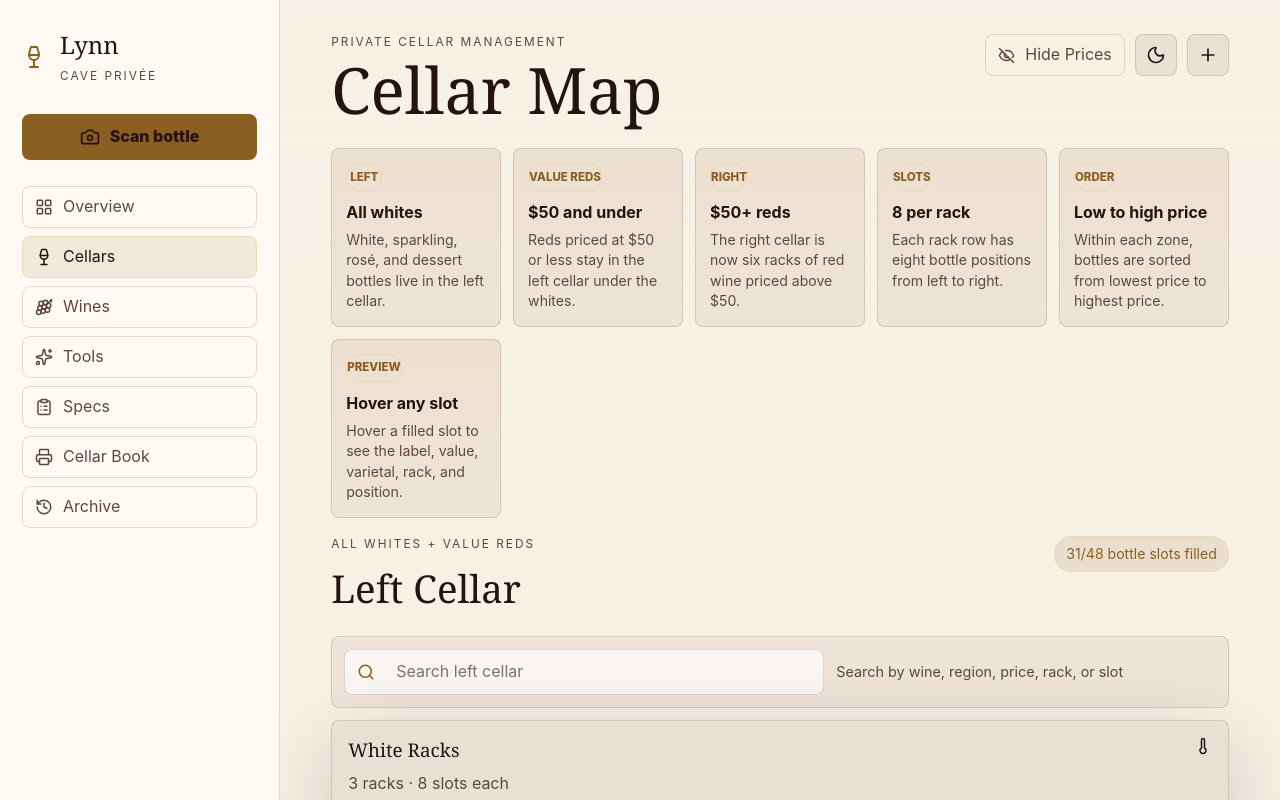
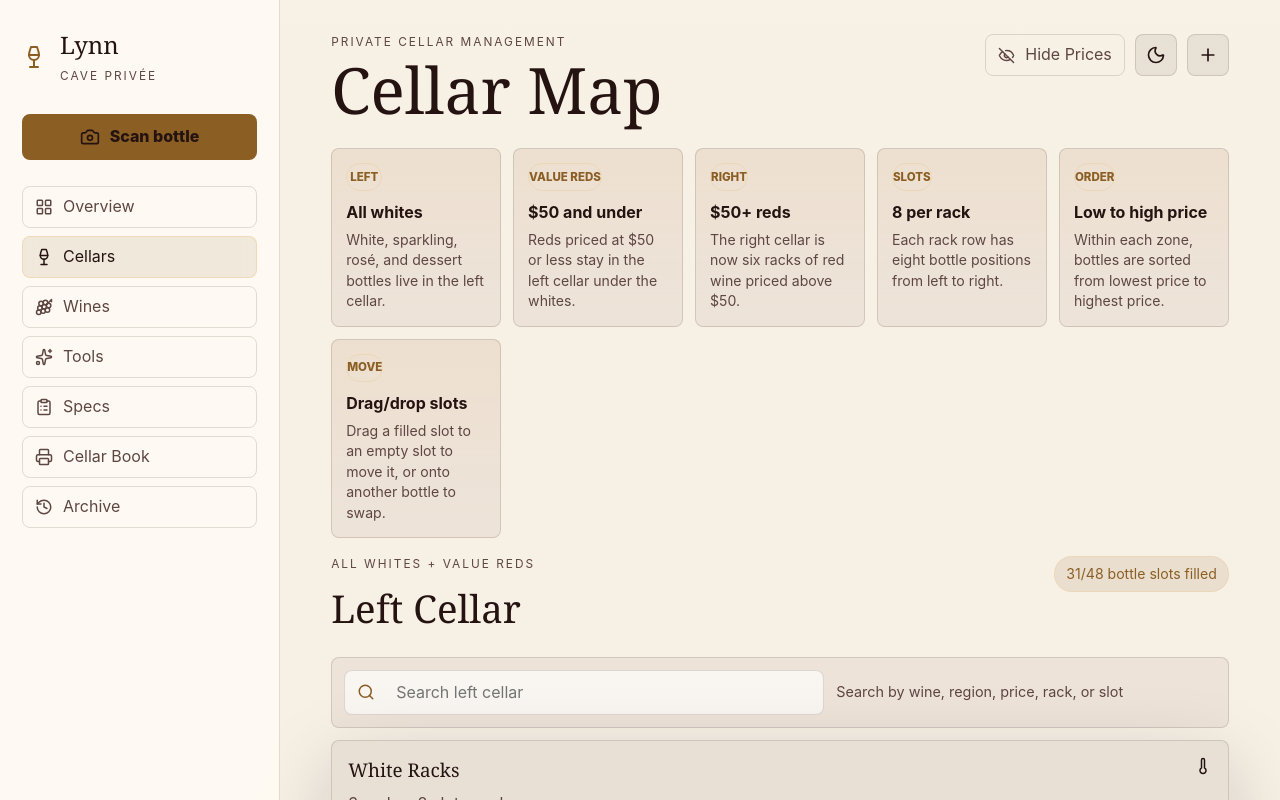
Before and after one commit to athenawlynn/wine-cellar-rebuild, a React (Vite) app: page / in a window 1280 px wide. Both pictures are taken after a click on the button "Cellars". Shown: the top 800 px of the page. Built offline with nearby package versions, Linux system fonts and the light colour scheme.

Commit message:
Add drag and drop cellar placement

```diff
--- a/src/main.jsx
+++ b/src/main.jsx
@@ -257,6 +257,8 @@ function cellarForWine(wine) {
 }
 
 function zoneForWine(wine, cellar = cellarForWine(wine)) {
+  const zoneOverride = wine.zoneOverride;
+  if (["top", "bottom", "fullRed"].includes(zoneOverride)) return zoneOverride;
   if (isWhiteZoneWine(wine)) return "top";
   return cellar === 2 ? "fullRed" : "bottom";
 }
@@ -345,6 +347,68 @@ function applyCellarPlacement(wines) {
         })),
     )
     .sort((a, b) => Number(a.id || 0) - Number(b.id || 0));
+}
+
+function placementGroupKey(wine) {
+  return `${wine.cellar}-${wine.zone}`;
+}
+
+function withManualPlacement(wine, cellar, zone, priority) {
+  return normalizeWine({
+    ...wine,
+    cellarOverride: cellar,
+    zoneOverride: zone,
+    placementPriority: priority,
+  });
+}
+
+function reorderManualPlacement(wines, sourceId, target) {
+  const source = wines.find((wine) => wine.id === sourceId);
+  if (!source) return wines;
+  const targetWine = target.targetWineId ? wines.find((wine) => wine.id === target.targetWineId) : null;
+  if (targetWine?.id === source.id) return wines;
+
+  const sourceKey = placementGroupKey(source);
+  const targetKey = `${target.cellar}-${target.zone}`;
+
+  if (targetWine && sourceKey === targetKey) {
+    const ordered = wines
+      .filter((wine) => placementGroupKey(wine) === sourceKey)
+      .sort((a, b) => Number(a.slot || 0) - Number(b.slot || 0) || placementSort(a, b));
+    const sourceIndex = ordered.findIndex((wine) => wine.id === source.id);
+    const targetIndex = ordered.findIndex((wine) => wine.id === targetWine.id);
+    if (sourceIndex < 0 || targetIndex < 0) return wines;
+    const swapped = [...ordered];
+    [swapped[sourceIndex], swapped[targetIndex]] = [swapped[targetIndex], swapped[sourceIndex]];
+    const replacements = new Map(swapped.map((wine, index) => [wine.id, withManualPlacement(wine, source.cellar, source.zone, index + 1)]));
+    return wines.map((wine) => replacements.get(wine.id) || wine);
+  }
+
+  const byKey = (key) => wines
+    .filter((wine) => placementGroupKey(wine) === key && wine.id !== source.id && wine.id !== targetWine?.id)
+    .sort((a, b) => Number(a.slot || 0) - Number(b.slot || 0) || placementSort(a, b));
+  const groupKeys = new Set([sourceKey, targetKey]);
+  const reorderedByKey = {};
+
+  for (const key of groupKeys) {
+    const group = byKey(key);
+    if (targetWine && key === sourceKey) {
+      const sourceIndex = Math.max(0, Math.min(group.length, Number(source.slot || 1) - 1));
+      group.splice(sourceIndex, 0, { ...targetWine, cellar: source.cellar, zone: source.zone });
+    } else if (key === targetKey) {
+      const targetIndex = Math.max(0, Math.min(group.length, Number(target.slot || 1) - 1));
+      group.splice(targetIndex, 0, { ...source, cellar: target.cellar, zone: target.zone });
+    }
+    reorderedByKey[key] = group.map((wine, index) => withManualPlacement(
+      wine,
+      key === targetKey ? target.cellar : source.cellar,
+      key === targetKey ? target.zone : source.zone,
+      index + 1,
+    ));
+  }
+
+  const replacements = new Map(Object.values(reorderedByKey).flat().map((wine) => [wine.id, wine]));
+  return wines.map((wine) => replacements.get(wine.id) || wine);
 }
 
 function loadWines() {
@@ -807,6 +871,16 @@ function App() {
     return placed;
   }
 
+  function moveWinePlacement(sourceId, target) {
+    const source = wines.find((wine) => wine.id === sourceId);
+    if (!source) return;
+    const next = reorderManualPlacement(wines, sourceId, target);
+    const placed = persistWines(next);
+    const movedWine = placed.find((wine) => wine.id === sourceId);
+    if (movedWine) setActiveWineId(movedWine.id);
+    showToast(target.targetWineId ? "Cellar slots swapped." : "Placement saved.");
+  }
+
   function openTool(tab) {
     setToolTab(tab);
     setView("tools");
@@ -980,7 +1054,7 @@ function App() {
         </header>
 
         {view === "dashboard" && <Dashboard stats={stats} wines={wines} openWine={(id) => { setActiveWineId(id); setView("detail"); }} setView={setView} openTool={openTool} />}
-        {view === "cellars" && <Cellars wines={wines} openWine={(id) => { setActiveWineId(id); setView("detail"); }} showPrices={showPrices} />}
+        {view === "cellars" && <Cellars wines={wines} openWine={(id) => { setActiveWineId(id); setView("detail"); }} showPrices={showPrices} moveWinePlacement={moveWinePlacement} />}
         {view === "collection" && (
           <Collection
             wines={wines}
@@ -1590,11 +1664,22 @@ function PrintAppendixTable({ title, kicker, rows, showPrices }) {
   );
 }
 
-function Cellars({ wines, openWine, showPrices }) {
+function Cellars({ wines, openWine, showPrices, moveWinePlacement }) {
   const [cellarQueries, setCellarQueries] = useState({ 1: "", 2: "" });
+  const [draggingWineId, setDraggingWineId] = useState(null);
+  const [dropTarget, setDropTarget] = useState("");
 
   function setCellarQuery(cellar, value) {
     setCellarQueries((current) => ({ ...current, [cellar]: value }));
+  }
+
+  function handleSlotDrop(event, target) {
+    event.preventDefault();
+    const sourceId = Number(event.dataTransfer.getData("text/plain") || draggingWineId);
+    setDropTarget("");
+    setDraggingWineId(null);
+    if (!sourceId) return;
+    moveWinePlacement(sourceId, target);
   }
 
   return (
@@ -1631,11 +1716,11 @@ function Cellars({ wines, openWine, showPrices }) {
             <div className="cellar-layout">
               {cellar === 1 ? (
                 <>
-                  <Zone title="White Racks" cellar={cellar} zone="top" wines={wines} openWine={openWine} showPrices={showPrices} searchQuery={query} />
-                  <Zone title="Red Racks Under $50" cellar={cellar} zone="bottom" wines={wines} openWine={openWine} showPrices={showPrices} searchQuery={query} />
+                  <Zone title="White Racks" cellar={cellar} zone="top" wines={wines} openWine={openWine} showPrices={showPrices} searchQuery={query} draggingWineId={draggingWineId} setDraggingWineId={setDraggingWineId} dropTarget={dropTarget} setDropTarget={setDropTarget} handleSlotDrop={handleSlotDrop} />
+                  <Zone title="Red Racks Under $50" cellar={cellar} zone="bottom" wines={wines} openWine={openWine} showPrices={showPrices} searchQuery={query} draggingWineId={draggingWineId} setDraggingWineId={setDraggingWineId} dropTarget={dropTarget} setDropTarget={setDropTarget} handleSlotDrop={handleSlotDrop} />
                 </>
               ) : (
-                <Zone title="Red Racks $50+" cellar={cellar} zone="fullRed" wines={wines} openWine={openWine} showPrices={showPrices} searchQuery={query} />
+                <Zone title="Red Racks $50+" cellar={cellar} zone="fullRed" wines={wines} openWine={openWine} showPrices={showPrices} searchQuery={query} draggingWineId={draggingWineId} setDraggingWineId={setDraggingWineId} dropTarget={dropTarget} setDropTarget={setDropTarget} handleSlotDrop={handleSlotDrop} />
               )}
             </div>
           </section>
@@ -1652,7 +1737,7 @@ function CellarRules() {
     ["Right", "$50+ reds", "The right cellar is now six racks of red wine priced above $50."],
     ["Slots", "8 per rack", "Each rack row has eight bottle positions from left to right."],
     ["Order", "Low to high price", "Within each zone, bottles are sorted from lowest price to highest price."],
-    ["Preview", "Hover any slot", "Hover a filled slot to see the label, value, varietal, rack, and position."],
+    ["Move", "Drag/drop slots", "Drag a filled slot to an empty slot to move it, or onto another bottle to swap."],
   ];
   return (
     <section className="rule-band">
@@ -1667,7 +1752,7 @@ function CellarRules() {
   );
 }
 
-function Zone({ title, cellar, zone, wines, openWine, showPrices, searchQuery = "" }) {
+function Zone({ title, cellar, zone, wines, openWine, showPrices, searchQuery = "", draggingWineId, setDraggingWineId, dropTarget, setDropTarget, handleSlotDrop }) {
   const zoneWines = wines.filter((wine) => wine.cellar === cellar && wine.zone === zone);
   const bottleSlots = bottleSlotsForWines(zoneWines);
   const rackType = zone === "top" ? "White" : "Red";
@@ -1715,10 +1800,32 @@ function Zone({ title, cellar, zone, wines, openWine, showPrices, searchQuery =
                   const wine = bottle?.wine;
                   const meta = getSlotMeta(zone, slot);
                   const isSearchMatch = wine && matchesCellarSearch(wine, searchQuery);
+                  const dropKey = `${cellar}-${zone}-${slot}`;
                   return (
                     <button
                       key={slot}
-                      className={`slot ${wine ? "filled" : ""} ${hasSearch && wine ? (isSearchMatch ? "search-match" : "search-muted") : ""}`}
+                      className={`slot ${wine ? "filled" : ""} ${draggingWineId && wine?.id === draggingWineId ? "dragging" : ""} ${dropTarget === dropKey ? "drop-target" : ""} ${hasSearch && wine ? (isSearchMatch ? "search-match" : "search-muted") : ""}`}
+                      draggable={Boolean(wine)}
+                      onDragStart={(event) => {
+                        if (!wine) return;
+                        event.dataTransfer.setData("text/plain", String(wine.id));
+                        event.dataTransfer.effectAllowed = "move";
+                        setDraggingWineId(wine.id);
+                      }}
+                      onDragEnd={() => {
+                        setDraggingWineId(null);
+                        setDropTarget("");
+                      }}
+                      onDragOver={(event) => {
+                        if (!draggingWineId) return;
+                        event.preventDefault();
+                        event.dataTransfer.dropEffect = "move";
+                        setDropTarget(dropKey);
+                      }}
+                      onDragLeave={() => {
+                        if (dropTarget === dropKey) setDropTarget("");
+                      }}
+                      onDrop={(event) => handleSlotDrop(event, { cellar, zone, slot, targetWineId: wine?.id })}
                       onClick={() => wine && openWine(wine.id)}
                       title={wine ? wineTitle(wine) : "Empty slot"}
                     >
--- a/src/styles.css
+++ b/src/styles.css
@@ -811,6 +811,48 @@ p {
 .slot:focus {
   z-index: 40;
   opacity: 1;
+}
+
+.slot[draggable="true"] {
+  cursor: grab;
+}
+
+.slot[draggable="true"]:active {
+  cursor: grabbing;
+}
+
+.slot.dragging {
+  opacity: 0.48;
+  outline: 2px dashed rgba(233, 191, 127, 0.72);
+  outline-offset: 3px;
+}
+
+.slot.drop-target {
+  border-color: rgba(233, 191, 127, 0.92);
+  background:
+    linear-gradient(180deg, rgba(233, 191, 127, 0.28), rgba(110, 23, 40, 0.12)),
+    var(--panel-soft);
+  box-shadow: 0 0 0 3px rgba(233, 191, 127, 0.22);
+}
+
+.slot.drop-target::after {
+  content: "Drop";
+  position: absolute;
+  top: 6px;
+  right: 6px;
+  padding: 2px 6px;
+  border: 1px solid rgba(233, 191, 127, 0.64);
+  border-radius: 999px;
+  background: rgba(22, 11, 13, 0.72);
+  color: var(--gold);
+  font-size: 0.62rem;
+  font-weight: 800;
+  letter-spacing: 0.08em;
+  text-transform: uppercase;
+}
+
+.theme-light .slot.drop-target::after {
+  background: rgba(255, 249, 238, 0.9);
 }
 
 .slot-kicker {
```
